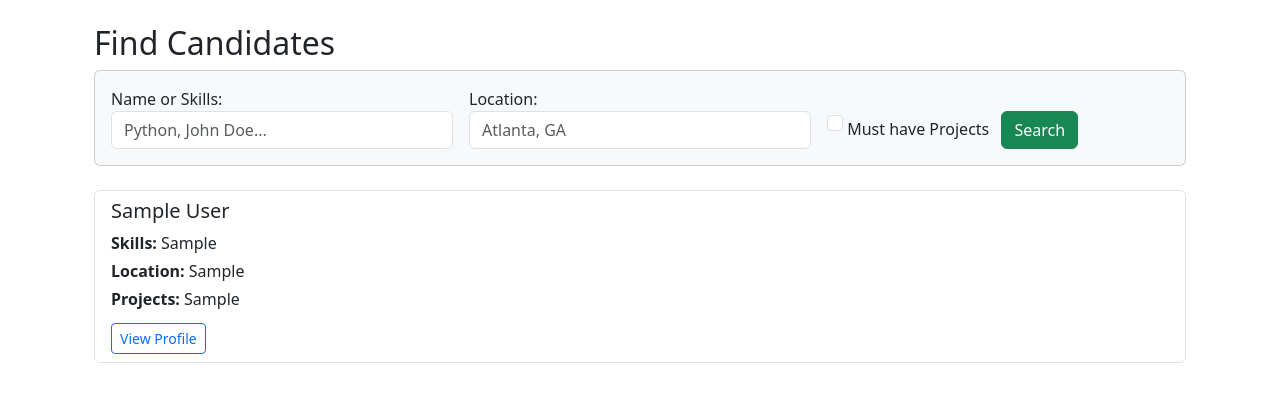
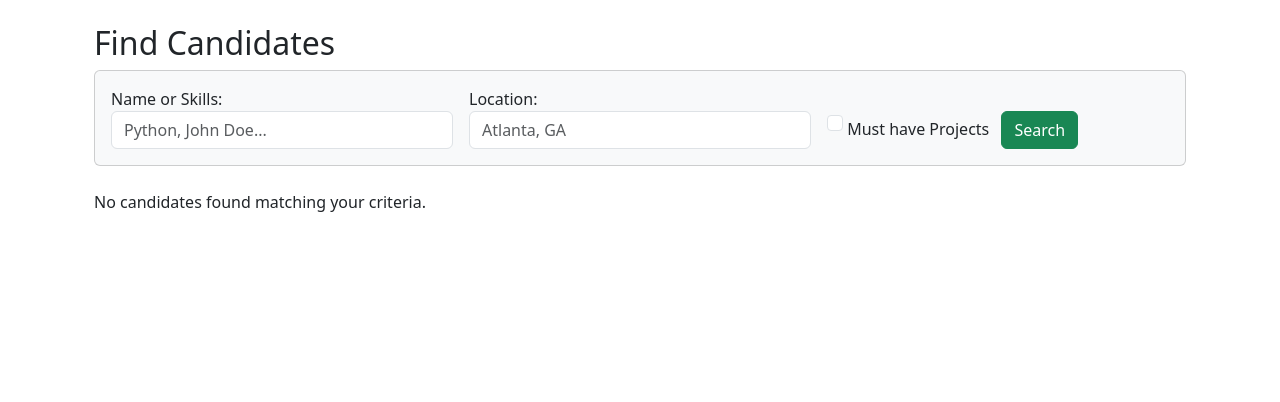
Before and after one commit to nahua3730/JobFinder, a Django app: page /candidate-search/ in a window 1280 px wide. Shown: the part 72-474 px from the top of the page. Run offline with Django 5.2, Linux system fonts and the light colour scheme; a user stored in the database is signed in; tables that the repository leaves empty hold one stand-in row (values such as "Sample post"); some libraries are stand-ins or nearby versions.

Commit message:
Enforce privacy in candidate search, add location + project toggles, remove old candidate_list template

```diff
--- a/jobs/templates/jobs/candidate_search.html
+++ b/jobs/templates/jobs/candidate_search.html
@@ -23,16 +23,30 @@
     <div class="list-group">
         {% for candidate in candidates %}
             <div class="list-group-item">
-                <h5>
-                    {{ candidate.user.get_full_name|default:candidate.user.username }}
+
+                <h5 class="mb-1">
+                     <a href="{% url 'users:profile_detail' candidate.user.username %}">
+                        {{ candidate.user.get_full_name|default:candidate.user.username }}
+                    </a>
                 </h5>
 
-                <p class="mb-1"><strong>Skills:</strong> {{ candidate.skills }}</p>
-                <p class="mb-1"><strong>Location:</strong> {{ candidate.location }}</p>
-                <p class="mb-1"><strong>Projects:</strong> {{ candidate.projects }}</p>
+                {% if candidate.privacy_enabled %}
+                    <p class="text-muted mb-0">This candidate’s profile is hidden.</p>
+                {% else %}
 
-                <a class="btn btn-sm btn-outline-primary mt-2" href="{% url 'users:profile_detail' candidate.user.username %}"> View Profile
-                </a>
+                    {% if candidate.show_skills %}
+                        <p class="mb-1"><strong>Skills:</strong> {{ candidate.skills|default:"—" }}</p>
+                    {% endif %}
+
+                    {% if candidate.show_location %}
+                        <p class="mb-1"><strong>Location:</strong> {{ candidate.location|default:"—" }}</p>
+                    {% endif %}
+
+                    {% if candidate.show_projects %}
+                        <p class="mb-1"><strong>Projects:</strong> {{ candidate.projects|default:"—"|linebreaks }}</p>
+                    {% endif %}
+
+                 {% endif %}
             </div>
         {% empty %}
             <p>No candidates found matching your criteria.</p>
--- a/jobs/views.py
+++ b/jobs/views.py
@@ -82,37 +82,42 @@ def edit_job(request, job_id):
         form = JobPostingForm(instance=job)
 
     return render(request, 'jobs/create_job.html', {'form': form, 'title': 'Edit Job'})
-
 @login_required
 def candidate_search(request):
-    """ User Story 11: Search candidates by skills, location, projects """
+    """ User Story 11: Search candidates by skills, location, projects (respects privacy) """
     if not request.user.is_recruiter:
-        return redirect('jobs:home')
+        return redirect("jobs:home")
 
     form = CandidateSearchForm(request.GET or None)
-    candidates = JobSeekerProfile.objects.filter(user__is_job_seeker=True)
+    candidates = JobSeekerProfile.objects.filter(
+        user__is_job_seeker=True,
+        privacy_enabled=False,
+    )
 
     if form.is_valid():
-        query = form.cleaned_data.get('query')
-        location = form.cleaned_data.get('location')
-        has_projects = form.cleaned_data.get('has_projects')
+        query = form.cleaned_data.get("query")
+        location = form.cleaned_data.get("location")
+        has_projects = form.cleaned_data.get("has_projects")
 
         if query:
-            candidates = candidates.filter(
-                Q(user__first_name__icontains=query) |
-                Q(user__last_name__icontains=query) |
-                Q(skills__icontains=query)
+            q_obj = Q(
+                user__first_name__icontains=query
+            ) | Q(
+                user__last_name__icontains=query
             )
 
+            q_obj |= Q(show_skills=True, skills__icontains=query)
+            q_obj |= Q(show_projects=True, projects__icontains=query)
+
+            candidates = candidates.filter(q_obj)
+
         if location:
-            candidates = candidates.filter(location__icontains=location)
+            candidates = candidates.filter(show_location=True, location__icontains=location)
 
         if has_projects:
-            candidates = candidates.exclude(projects__exact='')
-            if query:
-                candidates = candidates.filter(projects__icontains=query)
+            candidates = candidates.filter(show_projects=True).exclude(projects__exact="")
 
-    return render(request, 'jobs/candidate_search.html', {'form': form, 'candidates': candidates})
+    return render(request, "jobs/candidate_search.html", {"form": form, "candidates": candidates})
 
 @login_required
 def my_jobs(request):
--- a/users/models.py
+++ b/users/models.py
@@ -26,9 +26,11 @@ class JobSeekerProfile(models.Model):
     projects = models.TextField(blank=True, help_text="List of projects for search")
 
     show_headline = models.BooleanField(default=True)
+    show_location = models.BooleanField(default=True)
     show_skills = models.BooleanField(default=True)
     show_education = models.BooleanField(default=True)
     show_work_experience = models.BooleanField(default=True)
+    show_projects = models.BooleanField(default=True)
     show_links = models.BooleanField(default=True)
 
     def __str__(self):
--- a/users/urls.py
+++ b/users/urls.py
@@ -13,7 +13,6 @@ urlpatterns = [
     path("profile/edit/", views.profile_edit, name="profile_edit"),
     path("privacy/", views.privacy_settings, name="privacy_settings"),
     path("profile/<str:username>/", views.profile_detail, name="profile_detail"),
-    path("candidates/", views.candidate_list, name="candidate_list"),
     path("recruiter/profile/", views.recruiter_profile, name="recruiter_profile"),
     path("recruiter/profile/edit/", views.recruiter_profile_edit, name="recruiter_profile_edit"),
 ]
```
Also changed, not shown: templates/users/candidate_list.html (deleted, +0 -15 lines), templates/users/profile_edit.html (+8 -0 lines), templates/users/profile_view.html (+15 -6 lines), users/forms.py (+6 -1 lines), users/views.py (+0 -7 lines), jobs/migrations/0007_alter_jobposting_skills.py (added), users/migrations/0006_jobseekerprofile_show_projects.py (added), users/migrations/0007_jobseekerprofile_show_location.py (added).
